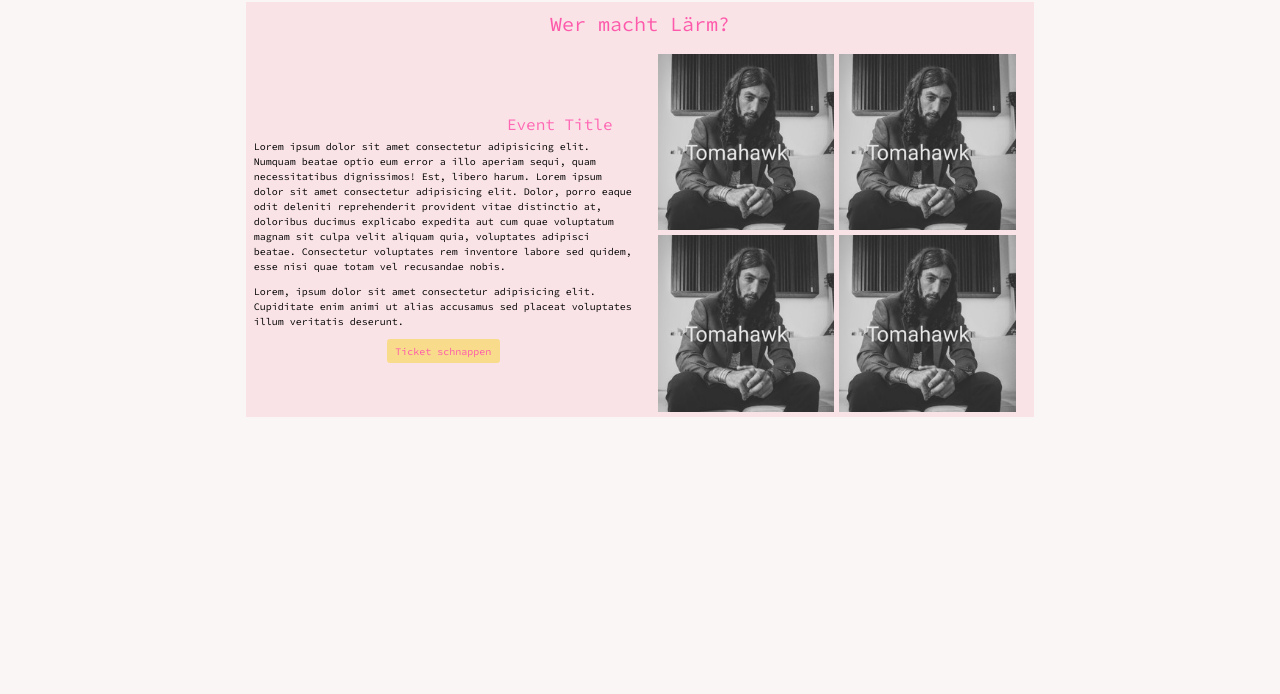
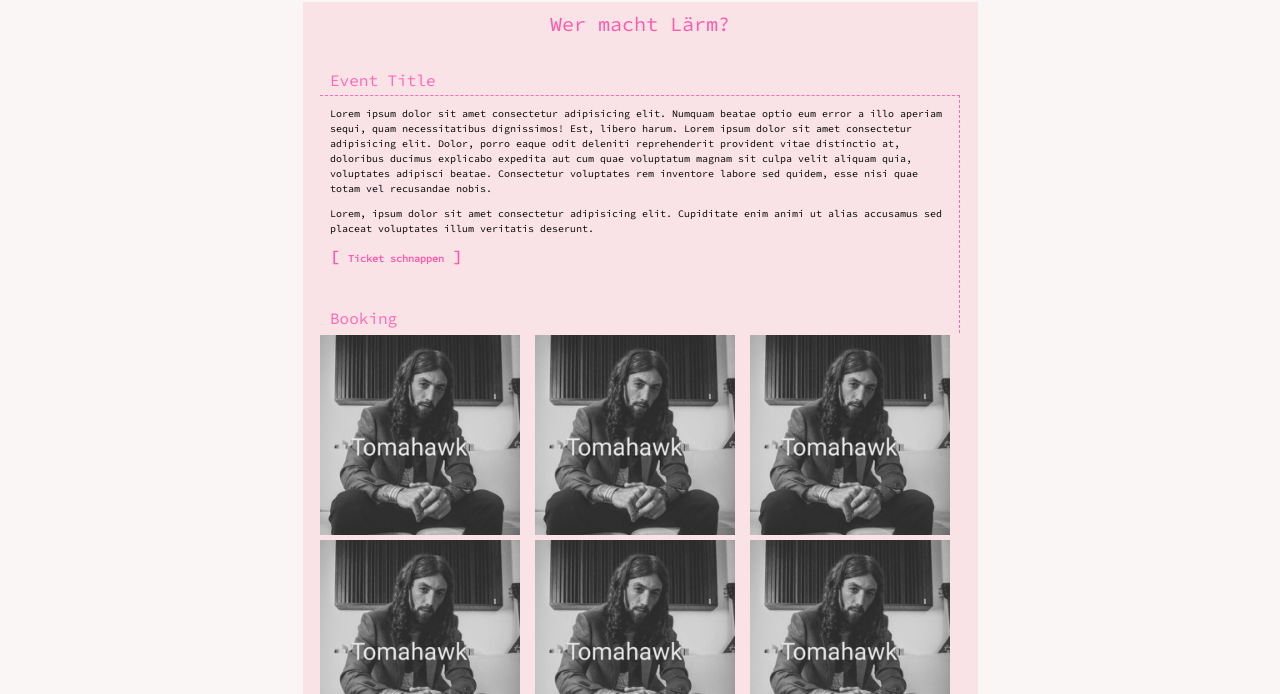
Before and after one commit to luisalisanne/freizeitlaerm, a website built with webpack: page html/event-1.html in a window 1280 px wide. Shown: the part 78-772 px from the top of the page. Built offline with nearby package versions, Linux system fonts and the light colour scheme.

Commit message:
Changed event-pages-style

```diff
--- a/html/event-1.html
+++ b/html/event-1.html
@@ -51,42 +51,42 @@
     <!-- END HEADER INCL. NAVBAR -->
 
     <!-- MAIN  -->
-    <main class="container-sm margin-main content">
+    <main class="container-sm margin-main">
       <section>
         <div class="row info-box">
           <h1 class="text-primary text-center">Wer macht Lärm?</h1>
-
-          <div class="col-sm-12 col-md-6 col-lg-6 align-self-center order-2">
-            <h2 class="text-end">Event Title</h2>
+          <div>
+            <h2>Event Title</h2>
+            <div class="dashed-border">
               <p>
                 Lorem ipsum dolor sit amet consectetur adipisicing elit. Numquam beatae optio eum error a illo aperiam
                 sequi, quam necessitatibus dignissimos! Est, libero harum. Lorem ipsum dolor sit amet consectetur
-              adipisicing elit. Dolor, porro eaque odit deleniti reprehenderit provident vitae distinctio at, doloribus
-              ducimus explicabo expedita aut cum quae voluptatum magnam sit culpa velit aliquam quia, voluptates
-              adipisci beatae. Consectetur voluptates rem inventore labore sed quidem, esse nisi quae totam vel
-              recusandae nobis.
+                adipisicing elit. Dolor, porro eaque odit deleniti reprehenderit provident vitae distinctio at,
+                doloribus ducimus explicabo expedita aut cum quae voluptatum magnam sit culpa velit aliquam quia,
+                voluptates adipisci beatae. Consectetur voluptates rem inventore labore sed quidem, esse nisi quae totam
+                vel recusandae nobis.
               </p>
               <p>
                 Lorem, ipsum dolor sit amet consectetur adipisicing elit. Cupiditate enim animi ut alias accusamus sed
                 placeat voluptates illum veritatis deserunt.
               </p>
-            <div class="d-flex justify-content-center">
-              <button type="button" class="btn btn-info mb-3">
-                <a class="text-primary text-decoration-none" href="#">Ticket schnappen</a>
+                  <a class="button text-primary" href="#">Ticket schnappen</a>
                 </button>
             </div>
           </div>
-          <div class="col-sm-12 col-md-6 col-lg-6 pb-1 align-self-center order-1 order-sm-2">
                       <!-- FLIPPING CARDS -->
+
+          <div>
+            <h2>Booking</h2>
             <div class="container">
               <div class="row">
-                <div class="col-6 p-1">
+                <div class="col-4 p-1">
                   <div class="content_img">
                     <img src="../dist/images/leon.jpg" class="artist-img" />
                     <div class="artist-text">Image 1 Text</div>
                   </div>
                 </div>
-                <div class="col-6 p-1">
+                <div class="col-4 p-1">
                   <div class="content_img">
                     <img src="../dist/images/leon.jpg" class="artist-img" />
                     <div class="artist-text">
@@ -97,13 +97,25 @@
                   </div>
                 </div>
 
-                <div class="col-6 p-1">
+                <div class="col-4 p-1">
                   <div class="content_img">
                     <img src="../dist/images/leon.jpg" class="artist-img" />
                     <div class="artist-text">Image 3 Text</div>
                   </div>
                 </div>
-                <div class="col-6 p-1">
+                <div class="col-4 p-1">
+                  <div class="content_img">
+                    <img src="../dist/images/leon.jpg" class="artist-img" />
+                    <div class="artist-text">Image 4 Text</div>
+                  </div>
+                </div>
+                <div class="col-4 p-1">
+                  <div class="content_img">
+                    <img src="../dist/images/leon.jpg" class="artist-img" />
+                    <div class="artist-text">Image 4 Text</div>
+                  </div>
+                </div>
+                <div class="col-4 p-1">
                   <div class="content_img">
                     <img src="../dist/images/leon.jpg" class="artist-img" />
                     <div class="artist-text">Image 4 Text</div>
--- a/src/scss/_event-page.scss
+++ b/src/scss/_event-page.scss
@@ -6,7 +6,7 @@
   div {
     position: relative;
     .artist-img {
-      width: 100%;
+      width: 95%;
       height: 100%;
       &:hover {
         opacity: 0;
@@ -16,10 +16,10 @@
     .artist-text {
       position: absolute;
       top: 0;
-      z-index: -1;
       color: black;
       font-size: 0.7rem;
       opacity: 1;
+      z-index: -1;
     }
   }
 }
--- a/src/scss/_info-page.scss
+++ b/src/scss/_info-page.scss
@@ -5,7 +5,7 @@
 // PINK-BACKGROUND CONTAINER STYLE
 
 .info-box {
-  width: 100%;
+  // width: 100%;
   margin: 0 auto;
   background-color: rgb(250, 227, 231);
   height: 100%;
@@ -53,6 +53,6 @@
 @include media-breakpoint-up(md) {
   .info-box {
     margin-top: 80px;
-    width: 70%;
+    width: 60%;
   }
 }
--- a/src/scss/_veranstaltungen.scss
+++ b/src/scss/_veranstaltungen.scss
@@ -3,7 +3,7 @@
 .box {
   margin: 0 auto;
   height: 200px;
-  width: 100%;
+  width: 95%;
   overflow: hidden;
   background-image: url(../../dist/images/test-1.jpg);
   background-size: cover;
@@ -15,7 +15,7 @@
   transition: all 0.3s ease-out;
   background: rgba(253, 90, 172, 0.767);
   height: 100%;
-  h2 {
+  h3 {
     color: white;
     font-family: "Press Start 2p", cursive;
     padding: 10px 10px 5px 5px;
@@ -46,12 +46,11 @@
   text-decoration: none;
   font-weight: 600;
   color: white;
-  text-transform: uppercase;
 }
 
 .event-button:hover {
   text-decoration: none;
-  color: lightpink;
+  color: yellow;
 }
 
 .event-button::before {
@@ -64,8 +63,6 @@
   font-size: 1.5em;
   color: white;
 }
-
-// BREAKPOINTS
 
 @include media-breakpoint-up(sm) {
   .box {
@@ -85,7 +82,6 @@
 @include media-breakpoint-up(md) {
   .box {
     height: 45vh;
-    width: 50%;
   }
 
   .hid-box {
```
Also changed, not shown: html/veranstaltungen.html (+2 -2 lines), html/überuns.html (+1 -1 lines). Lines whose indentation alone changed are shown as unchanged.
